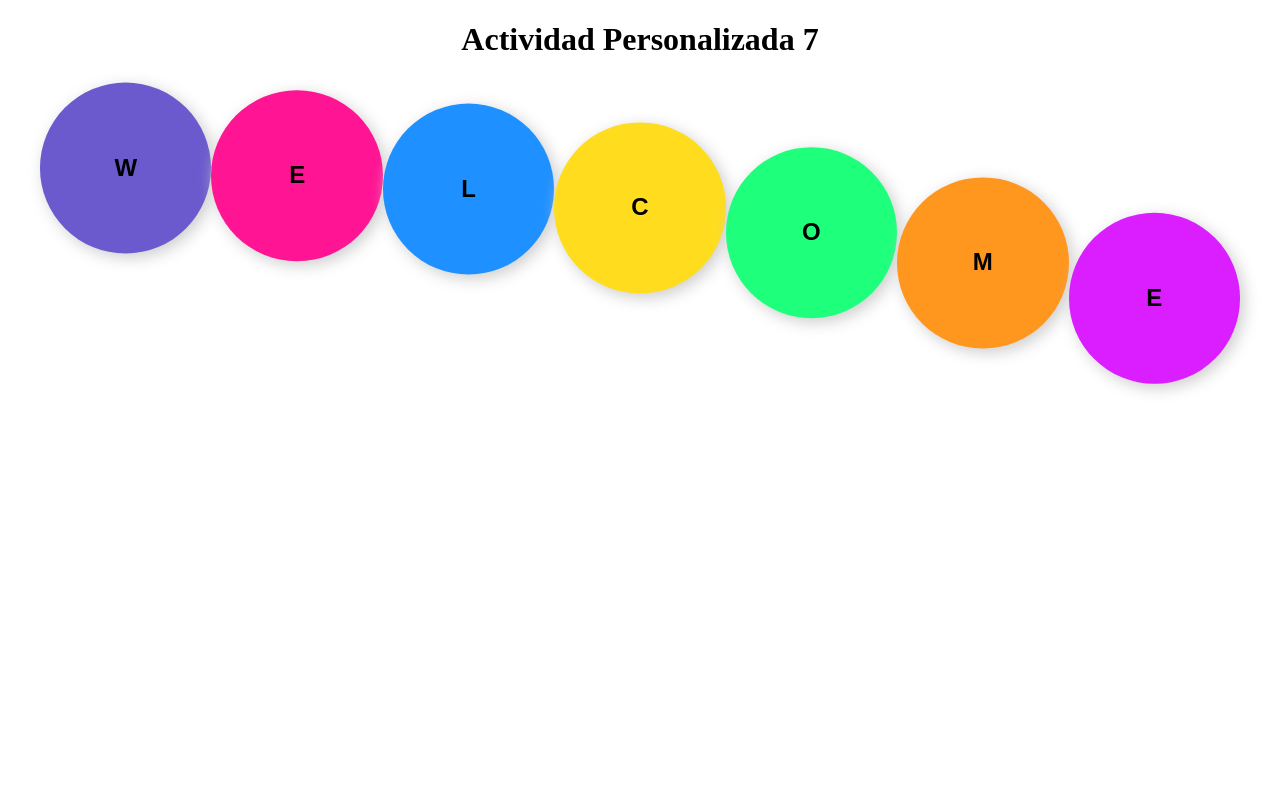
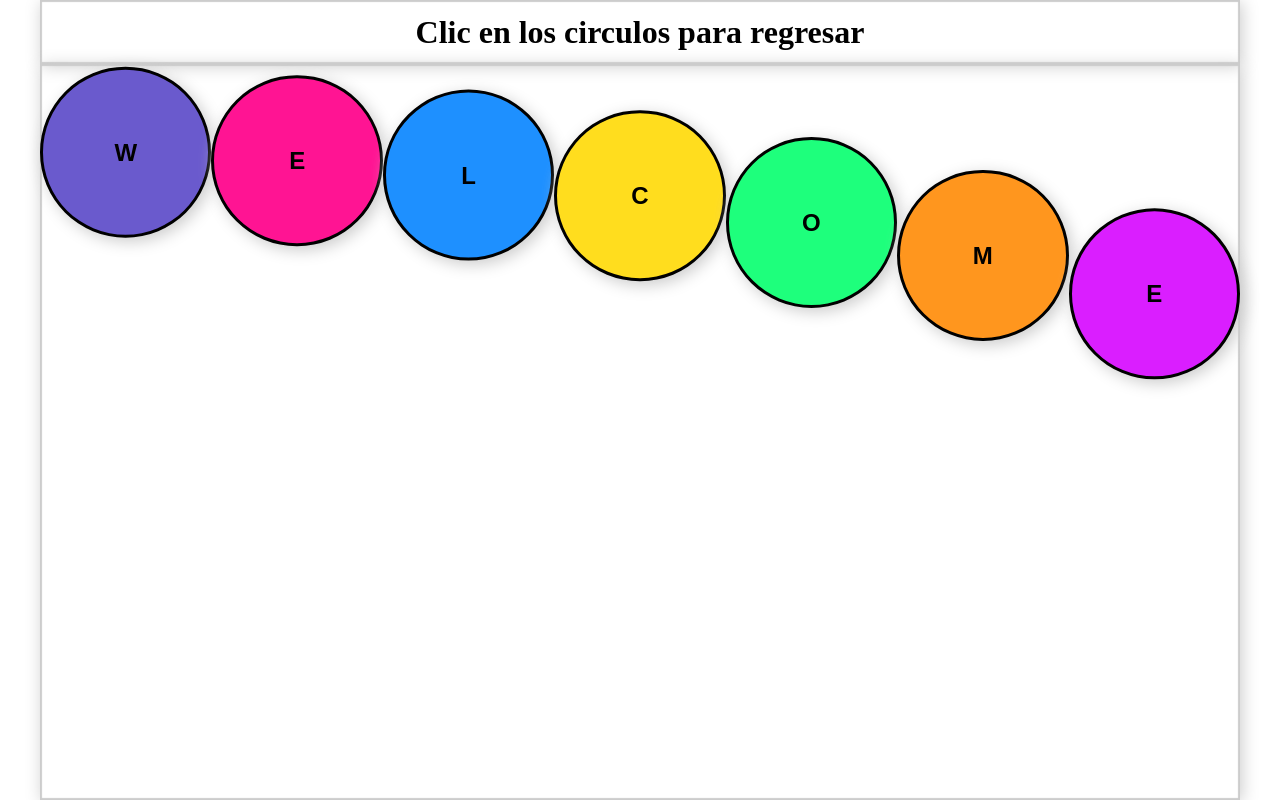
Before and after one commit to DylanSuarez/2202788.github.io, a plain HTML site: page actividades/actividad_p7.html in a window 1280 px wide. Drawn offline with Linux system fonts and the light colour scheme.

Commit message:
personalizada 11 terminada

```diff
--- a/actividades/actividad_p7.html
+++ b/actividades/actividad_p7.html
@@ -20,15 +20,21 @@
       margin: 0;
     }
     h1 {
-      text-align: center;
+      display: flex;
+      align-items: center;
+      justify-content: center;
+      width: 1200px;
+      height: 4rem;
+      margin: 0 auto;
+      box-shadow: inset 2px 2px 1px #ccc, inset -2px -2px 1px #ccc, 2px 2px 16px #ccc;
     }
     .container {
       width: 1200px;
-      height: calc(100vh - 80px);
-      margin: auto;
-      text-align: center;
+      height: calc(100vh - 4rem);
+      margin: 0 auto;
       display: flex;
       flex-wrap: wrap;
+      box-shadow: inset 2px 2px 1px #ccc, inset -2px -2px 1px #ccc, 2px 2px 16px #ccc;
     }
     .box {
       width: calc(1200px / 7);
@@ -42,6 +48,7 @@
       font-size: 24px;
       font-weight: bold;
       box-shadow: 4px 4px 16px #ccc;
+      border: 3px solid #000;
       color: #000;
       font-family: sans-serif;
       animation: dowm infinite alternate var(--animation-duration) ease-in-out var(--initial);
@@ -52,7 +59,7 @@
         transform: translateY(0);
       }
       to {
-        transform: translateY(calc(100vh - 80px - 200px));
+        transform: translateY(calc(100vh - 4rem - 171px));
       }
     }
     .box.one {
@@ -95,7 +102,7 @@
   </style>
 </head>
 <body>
-  <h1>Actividad Personalizada 7</h1>
+  <h1>Clic en los circulos para regresar</h1>
 
   <div class="container">
     <a class="box one" href="../index.html">W</a>
```
